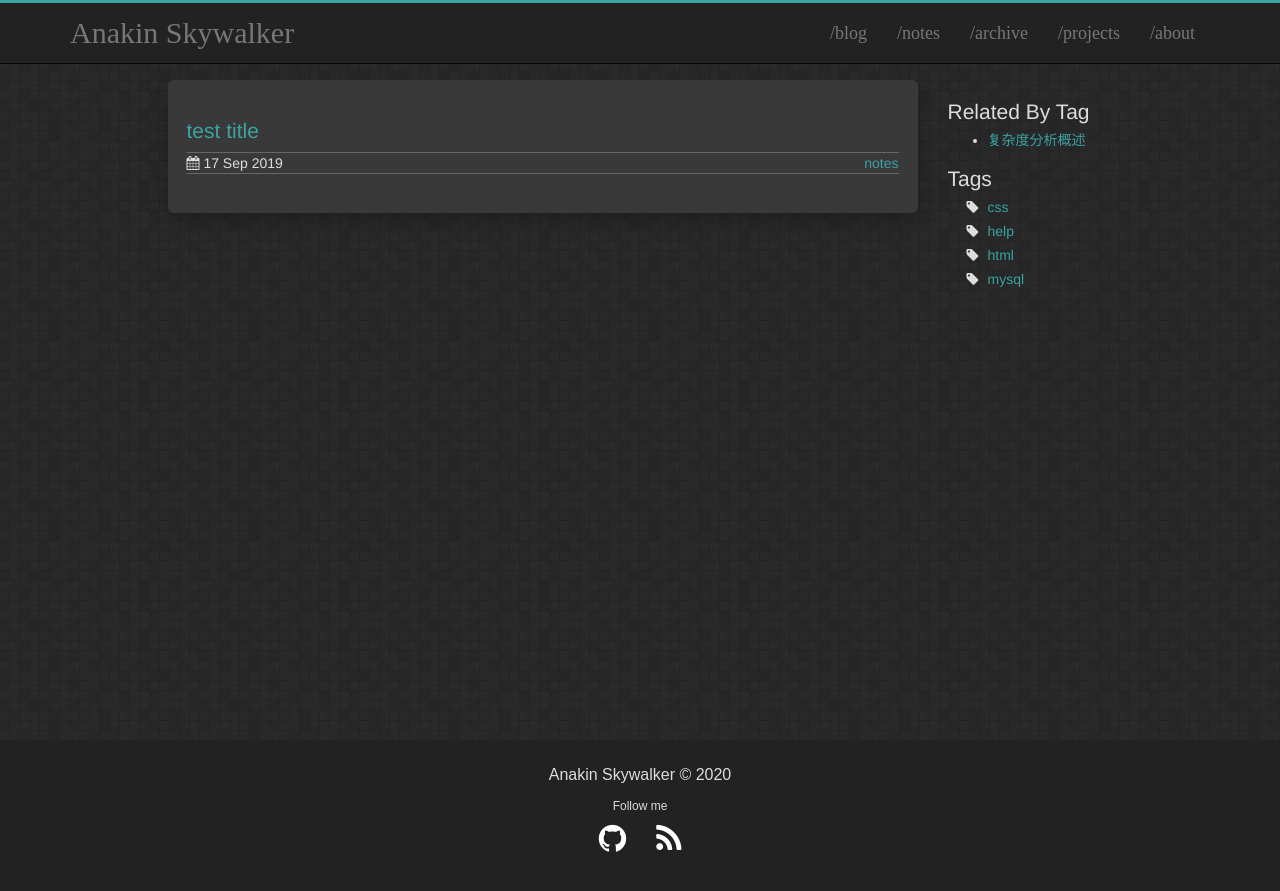
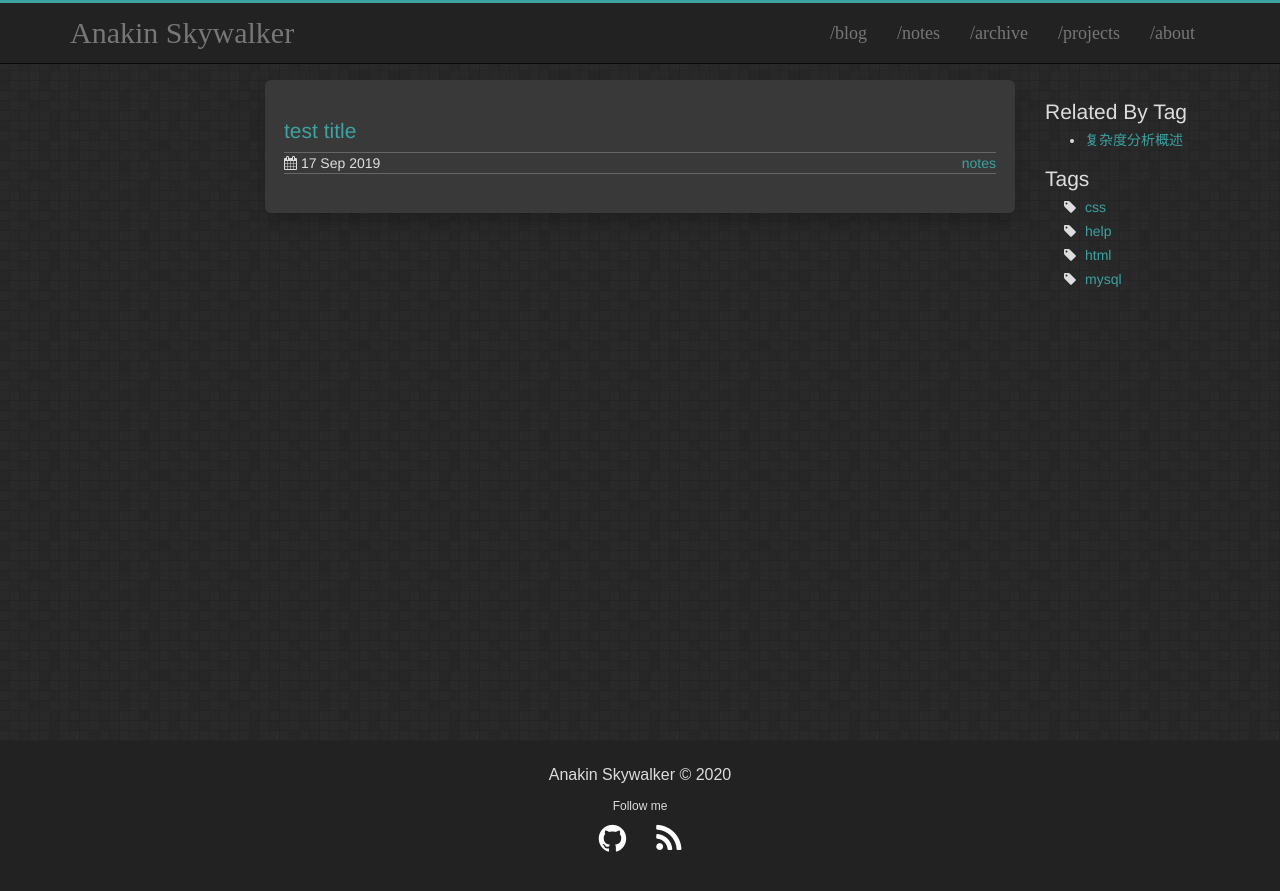
Before and after one commit to AnakinSkyW/AnakinSkyW.github.io, a Jekyll site: the page built from _quicknotes/join-pdfs.md, in a window 1280 px wide. Shown: the top 891 px of the page. Built offline with Jekyll 4.4.1, drawn with Linux system fonts in a browser that asks for light colours; comment, search, counter and statistics services are not loaded.

Commit message:
:lipstick: 调整页面布局居中

```diff
--- a/_layouts/page.html
+++ b/_layouts/page.html
@@ -4,12 +4,12 @@
   <div class="content">
     <div class="container container-center">
       <div class="row">
-        <div class="col-md-offset-1 col-md-8">
+        <div class="col-md-offset-2 col-md-8">
           <div class="well">
             {{ content }}
           </div>
         </div>
-        <div class="col-md-3 hidden-xs">
+        <div class="col-md-2 hidden-xs">
           {% include sidebar.html %}
         </div>
       </div>
--- a/_layouts/post.html
+++ b/_layouts/post.html
@@ -4,7 +4,7 @@
   <div class="content">
     <div class="container container-center">
       <div class="row">
-        <div class="col-md-offset-1 col-md-8">
+        <div class="col-md-offset-2 col-md-8">
           <div class="article">
             <div class="well">
               <h2><a href="{{ site.url }}{{ page.url }}">{{ page.title }}</a></h2>
@@ -32,12 +32,12 @@
             </div>
           </div>
         </div>
-        <div class="col-md-3 hidden-xs">
+        <div class="col-md-2 hidden-xs">
           {% include sidebar.html %}
         </div>
       </div>
       <div class="row">
-        <div class="col-md-offset-1 col-md-8">
+        <div class="col-md-offset-2 col-md-8">
             {% include comments.html %}
         </div>
       </div>
--- a/_layouts/projects.html
+++ b/_layouts/projects.html
@@ -4,13 +4,13 @@
   <div class="content">
     <div class="container container-center">
       <div class="row">
-        <div class="col-md-offset-1 col-md-8">
+        <div class="col-md-offset-2 col-md-8">
           <div class="well">
             <h1>Projects</h1>
             {{ content }}
           </div>
         </div>
-        <div class="col-md-3 hidden-xs">
+        <div class="col-md-2 hidden-xs">
           {% include sidebar.html %}
         </div>
       </div>
```
